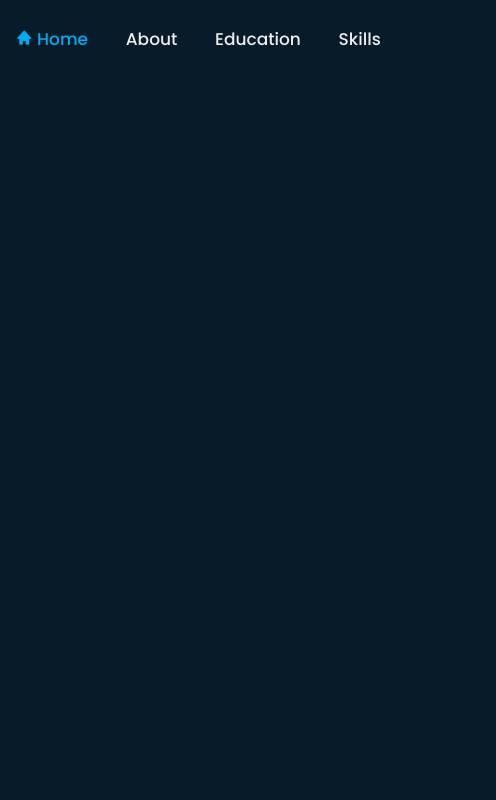
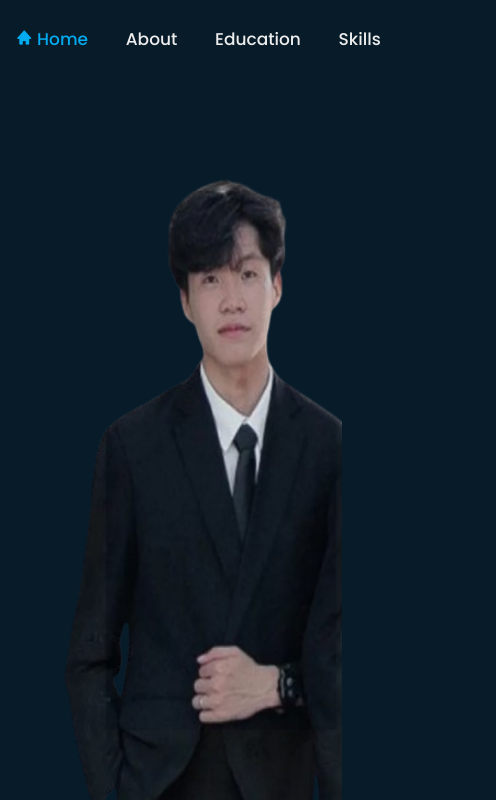
Before and after one commit to QThang2006/Profile, a plain HTML site: page index.html in a window 1280 px wide. Shown: the top 800 px of the page, 784-1280 px from the left. Drawn offline with nearby package versions, Linux system fonts and the light colour scheme.

Commit message:
Update style.css

```diff
--- a/style/style.css
+++ b/style/style.css
@@ -85,7 +85,7 @@ section{
     display: flex;
     align-items: center;
     padding: 0 9%;
-    background: url(/gioithieu/img/taoanhdep_mo_rong_anh_40381-removebg-preview\ \(1\).png) no-repeat;
+    background: url(/img/taoanhdep_mo_rong_anh_40381-removebg-preview\ \(1\).png) no-repeat;
     background-size: 43% 85%;
 
     background-position:  100% 100%;
```
